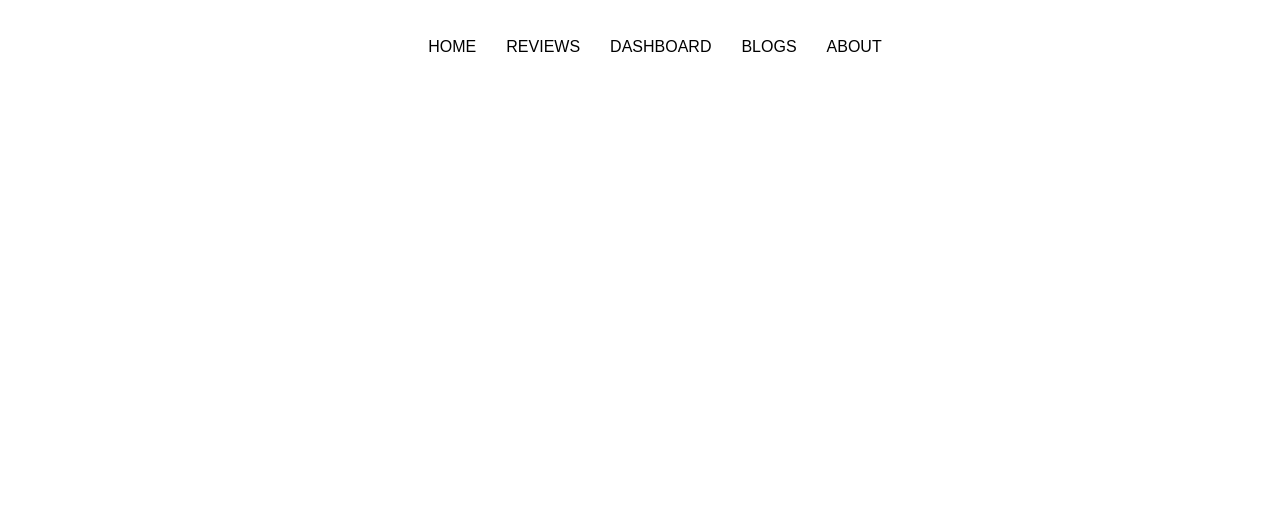
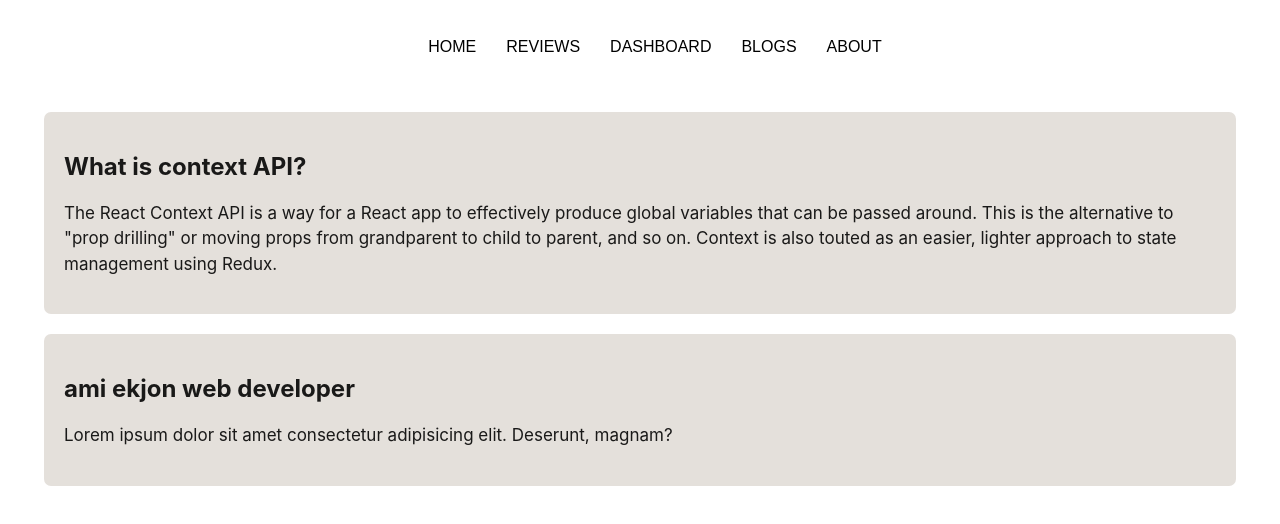
Before and after one commit to monirul360/food-reviews, a React (Create React App) app: page /blogs in a window 1280 px wide. Shown: the top 524 px of the page. Built offline with nearby package versions, Linux system fonts and the light colour scheme.

Commit message:
blogs page style add

```diff
--- a/src/App.js
+++ b/src/App.js
@@ -1,6 +1,7 @@
 import { Route, Routes } from 'react-router-dom';
 import './App.css';
 import Error from './Components/404/Error';
+import Blogs from './Components/Blogs/Blogs';
 import Dashboard from './Components/Dashboard/Dashboard';
 import Header from './Components/Header/Header';
 import Home from './Components/Home/Home';
@@ -14,7 +15,7 @@ function App() {
         <Route path='/home' element={<Home></Home>}></Route>
         <Route path='/reviews' element={<Reviews></Reviews>}></Route>
         <Route path='/dashboard' element={<Dashboard></Dashboard>}></Route>
-        <Route path='/blogs'></Route>
+        <Route path='/blogs' element={<Blogs></Blogs>}></Route>
         <Route path='/about'></Route>
         <Route path='*' element={<Error></Error>}></Route>
       </Routes>
--- a/src/Components/Blogs/Blogs.css
+++ b/src/Components/Blogs/Blogs.css
@@ -0,0 +1,12 @@
+.blog{
+    width: 90%;
+    margin: 20px auto;
+    background-color: #E4E0DB;
+    color: rgba(0, 0, 0, 0.89);
+    padding: 20px;
+    border-radius: 7px;
+}
+.blog p{
+    font-size: 17px;
+    line-height: 1.5;
+}
--- a/src/Components/Blogs/Blogs.js
+++ b/src/Components/Blogs/Blogs.js
@@ -0,0 +1,18 @@
+import React from 'react';
+import './Blogs.css';
+const Blogs = () => {
+    return (
+        <div>
+            <div className="blog">
+                <h2>What is context API?</h2>
+                <p>The React Context API is a way for a React app to effectively produce global variables that can be passed around. This is the alternative to "prop drilling" or moving props from grandparent to child to parent, and so on. Context is also touted as an easier, lighter approach to state management using Redux.</p>
+            </div>
+            <div className="blog">
+                <h2>ami ekjon web developer</h2>
+                <p>Lorem ipsum dolor sit amet consectetur adipisicing elit. Deserunt, magnam?</p>
+            </div>
+        </div>
+    );
+};
+
+export default Blogs;
```
